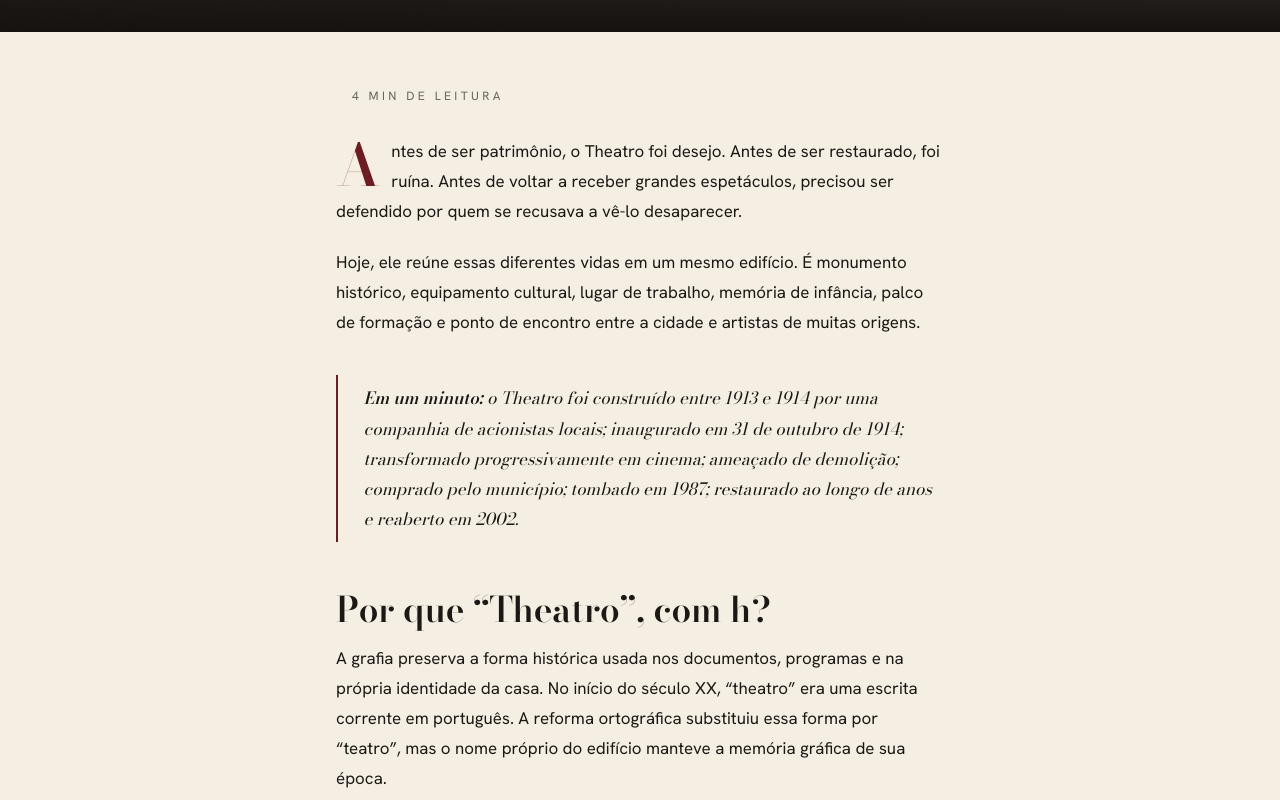
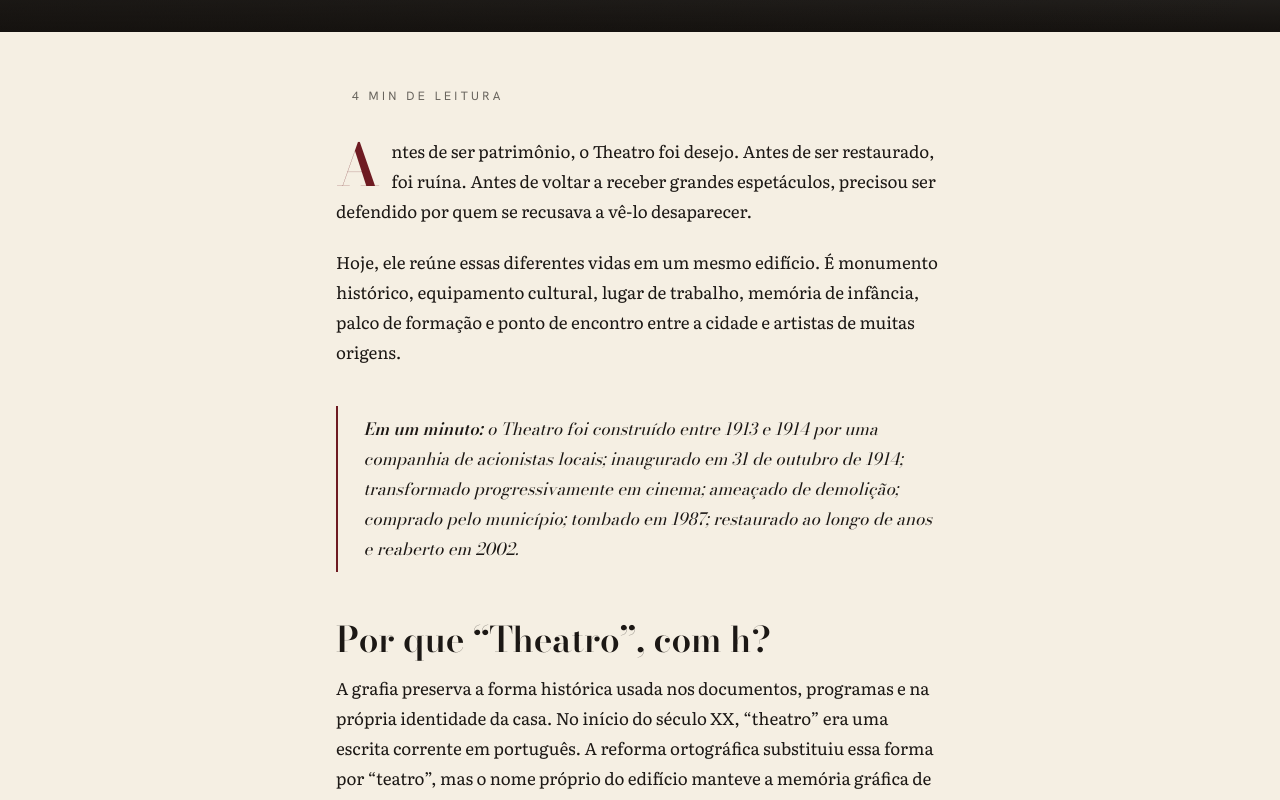
Before and after one commit to edumenezes75/theatro-sjbv, a Next.js app: page /o-theatro in a window 1280 px wide. Shown: the part 380-1180 px from the top of the page. Built offline with nearby package versions, Linux system fonts and the light colour scheme; grey boxes are pictures that could not be loaded.

Commit message:
Tipografia de leitura: corpo das paginas editoriais passa a usar Literata (serifa desenhada para leitura sustentada em tela), mantendo Bodoni nos titulos e Hanken na interface

```diff
--- a/app/globals.css
+++ b/app/globals.css
@@ -22,7 +22,7 @@ body {
 ::selection { background: theme('colors.curtain'); color: theme('colors.cream'); }
 
 /* Editorial prose */
-.prose-theatro { max-width: 38rem; }
+.prose-theatro { max-width: 38rem; font-family: var(--font-read); }
 .prose-theatro p { margin: 1.1rem 0; line-height: 1.75; font-size: 1.075rem; }
 .prose-theatro h2 {
   font-family: var(--font-display); font-size: clamp(1.6rem, 3.2vw, 2.2rem);
--- a/app/layout.tsx
+++ b/app/layout.tsx
@@ -1,5 +1,5 @@
 import type { Metadata } from 'next';
-import { Bodoni_Moda, Hanken_Grotesk } from 'next/font/google';
+import { Bodoni_Moda, Hanken_Grotesk, Literata } from 'next/font/google';
 import './globals.css';
 import Nav from '@/components/Nav';
 import Footer from '@/components/Footer';
@@ -8,6 +8,7 @@ import { Analytics } from '@vercel/analytics/next';
 
 const display = Bodoni_Moda({ subsets: ['latin'], weight: ['400', '500', '600'], style: ['normal', 'italic'], variable: '--font-display', display: 'swap' });
 const sans = Hanken_Grotesk({ subsets: ['latin'], weight: ['400', '500', '600'], variable: '--font-sans', display: 'swap' });
+const read = Literata({ subsets: ['latin'], weight: ['400', '600'], style: ['normal', 'italic'], variable: '--font-read', display: 'swap' });
 
 const SITE = 'https://www.theatromunicipalsjbv.com.br';
 
@@ -61,7 +62,7 @@ const jsonLd = {
 
 export default function RootLayout({ children }: { children: React.ReactNode }) {
   return (
-    <html lang="pt-BR" className={`${display.variable} ${sans.variable}`} suppressHydrationWarning>
+    <html lang="pt-BR" className={`${display.variable} ${sans.variable} ${read.variable}`} suppressHydrationWarning>
       <head>
         <script dangerouslySetInnerHTML={{ __html: "try{var t=localStorage.getItem('theatro-theme');var d=t?t==='dark':matchMedia('(prefers-color-scheme: dark)').matches;if(d)document.documentElement.classList.add('dark');}catch(e){}" }} />
         <script type="application/ld+json" dangerouslySetInnerHTML={{ __html: JSON.stringify(jsonLd) }} />
```
